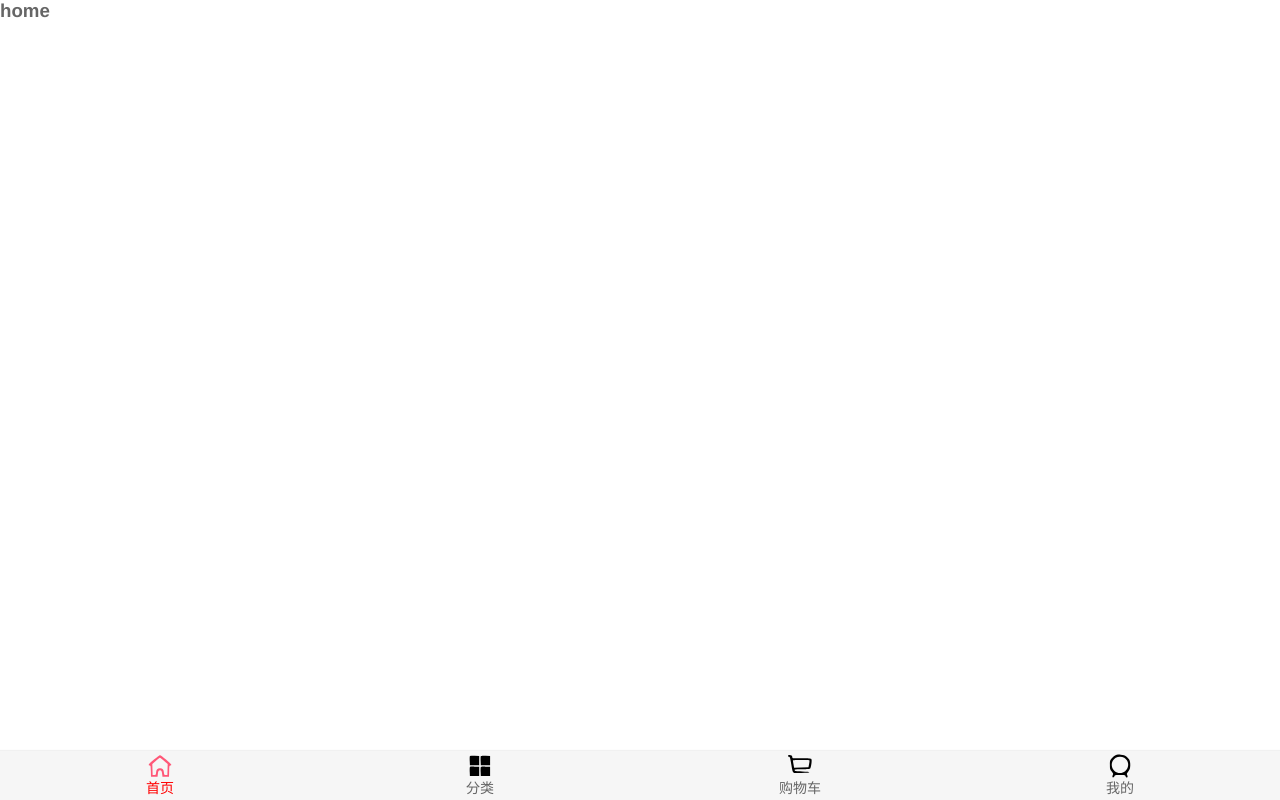
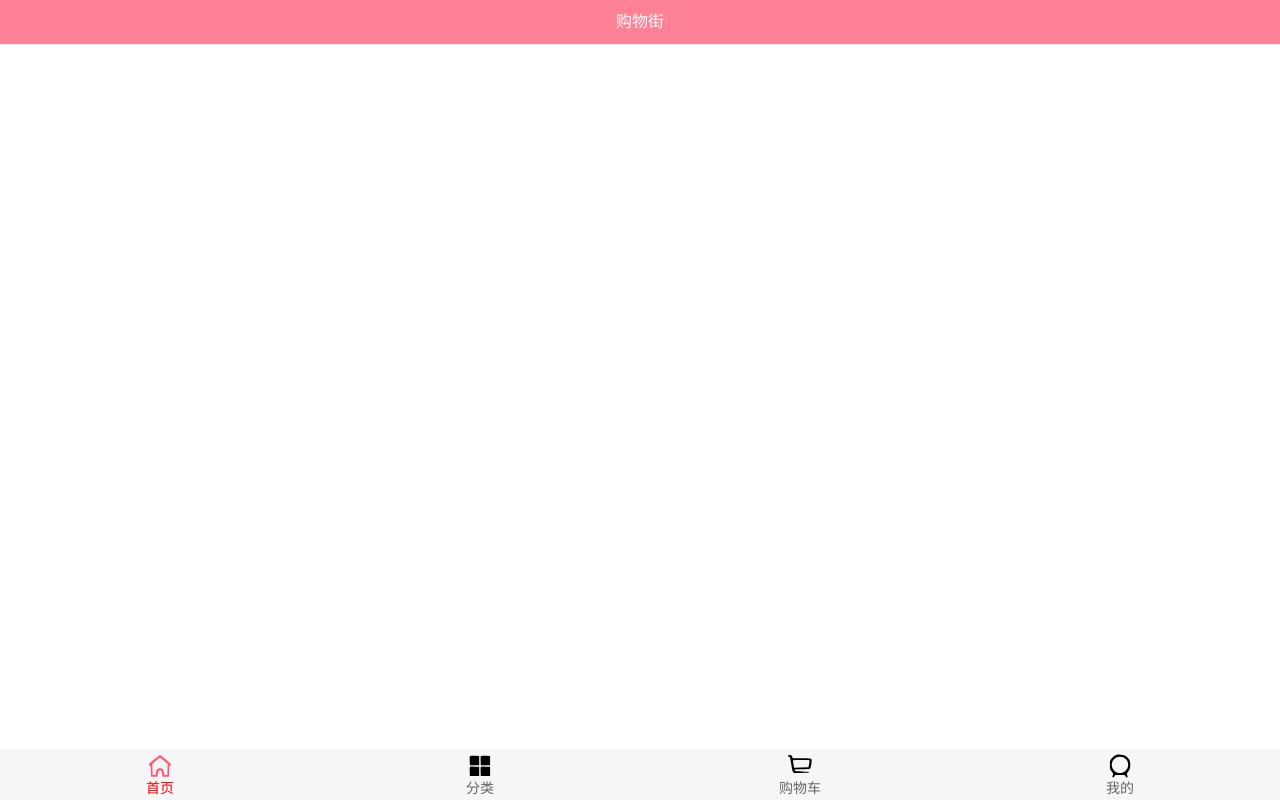
Before and after one commit to Pro-pro-cloud/mail, a Vue app: page /home in a window 1280 px wide. Built offline with nearby package versions, Linux system fonts and the light colour scheme.

Commit message:
nab-bar-1

```diff
--- /dev/null
+++ b/src/components/common/navbar/navbar.vue
@@ -0,0 +1,31 @@
+<template>
+  <div class="nav-bar">
+    <div class="left"><slot name="left"></slot></div>
+    <div class="center"><slot name="center"></slot></div>
+    <div class="right"><slot name="right"></slot></div>
+  </div>
+</template>
+
+<script>
+export default {
+  name: 'Navbar'
+}
+</script>
+
+<style scoped>
+  .nav-bar{
+    display: flex;
+    height: 44px;
+    line-height: 44px;
+    text-align: center;
+    box-shadow: 0 1px 1px rgba(100, 100, 100, 0.09);
+  }
+  .left,.right {
+    width: 60px;
+    /* background-color: darkcyan ; */
+  }
+  .center{
+    flex: 1;
+    /* background-color:palevioletred ; */
+  }
+</style>
--- a/src/components/content/MainTabbar/MainTabbar.vue
+++ b/src/components/content/MainTabbar/MainTabbar.vue
@@ -1,21 +1,21 @@
 <template>
       <tabbar>
-      <TabbarItem path="/home" activeColor="red">
+      <TabbarItem path="/home">
         <img slot="item-icon" src="../../../assets/img/tabbar/home.svg" alt="">
         <img slot="item-icon-active" src="../../../assets/img/tabbar/home_active.svg" alt="">
         <div slot="item-text">首页</div>
       </TabbarItem>
-      <TabbarItem path="/categery" activeColor="red">
+      <TabbarItem path="/categery">
         <img slot="item-icon" src="../../../assets/img/tabbar/category.svg" alt="">
         <img slot="item-icon-active" src="../../../assets/img/tabbar/category_active.svg" alt="">
         <div slot="item-text">分类</div>
       </TabbarItem>
-      <TabbarItem path="/cart" activeColor="pink">
+      <TabbarItem path="/cart">
         <img slot="item-icon" src="../../../assets/img/tabbar/shopcart.svg" alt="">
         <img slot="item-icon-active" src="../../../assets/img/tabbar/shopcart_active.svg" alt="">
         <div slot="item-text">购物车</div>
       </TabbarItem>
-      <TabbarItem path="/profile" activeColor="blue">
+      <TabbarItem path="/profile">
         <img slot="item-icon" src="../../../assets/img/tabbar/profile.svg" alt="">
         <img slot="item-icon-active" src="../../../assets/img/tabbar/profile_active.svg" alt="">
         <div slot="item-text">我的</div>
--- a/src/views/home/home.vue
+++ b/src/views/home/home.vue
@@ -1,13 +1,23 @@
 <template>
-<h3>home</h3>
+  <div id="home">
+    <navbar class="home-nav"><div slot="center">购物街</div></navbar>
+  </div>
 </template>
 
 <script>
+import Navbar from '../../components/common/navbar/navbar'
+
 export default {
-  name: 'Home'
+  name: 'Home',
+  components: {
+    Navbar
+  }
 }
 </script>
 
 <style scoped>
-
+.home-nav{
+  background-color: var(--color-tint);
+  color: white;
+}
 </style>
```
Also changed, not shown: 1 other file (tests, documents, lock files or other folders).
